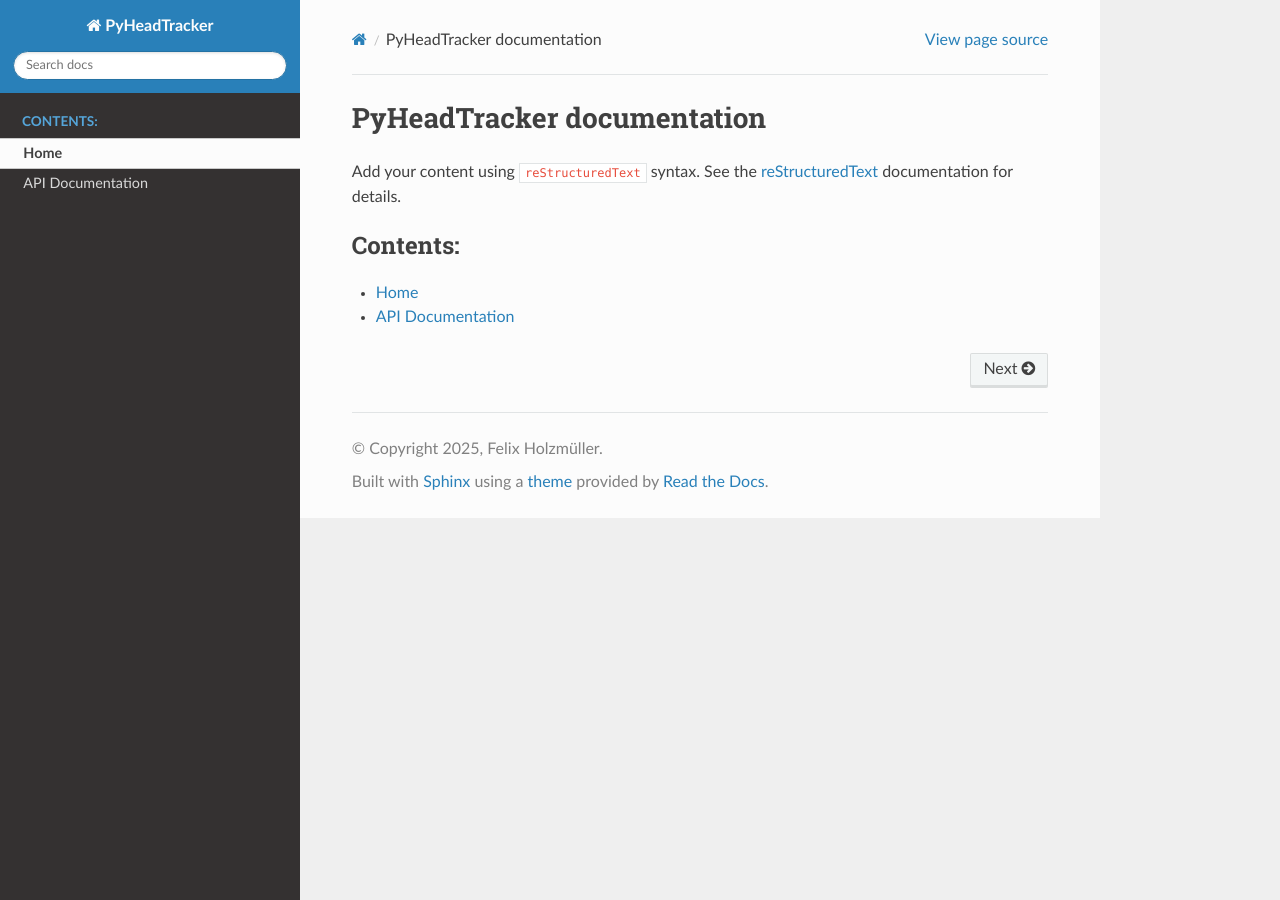
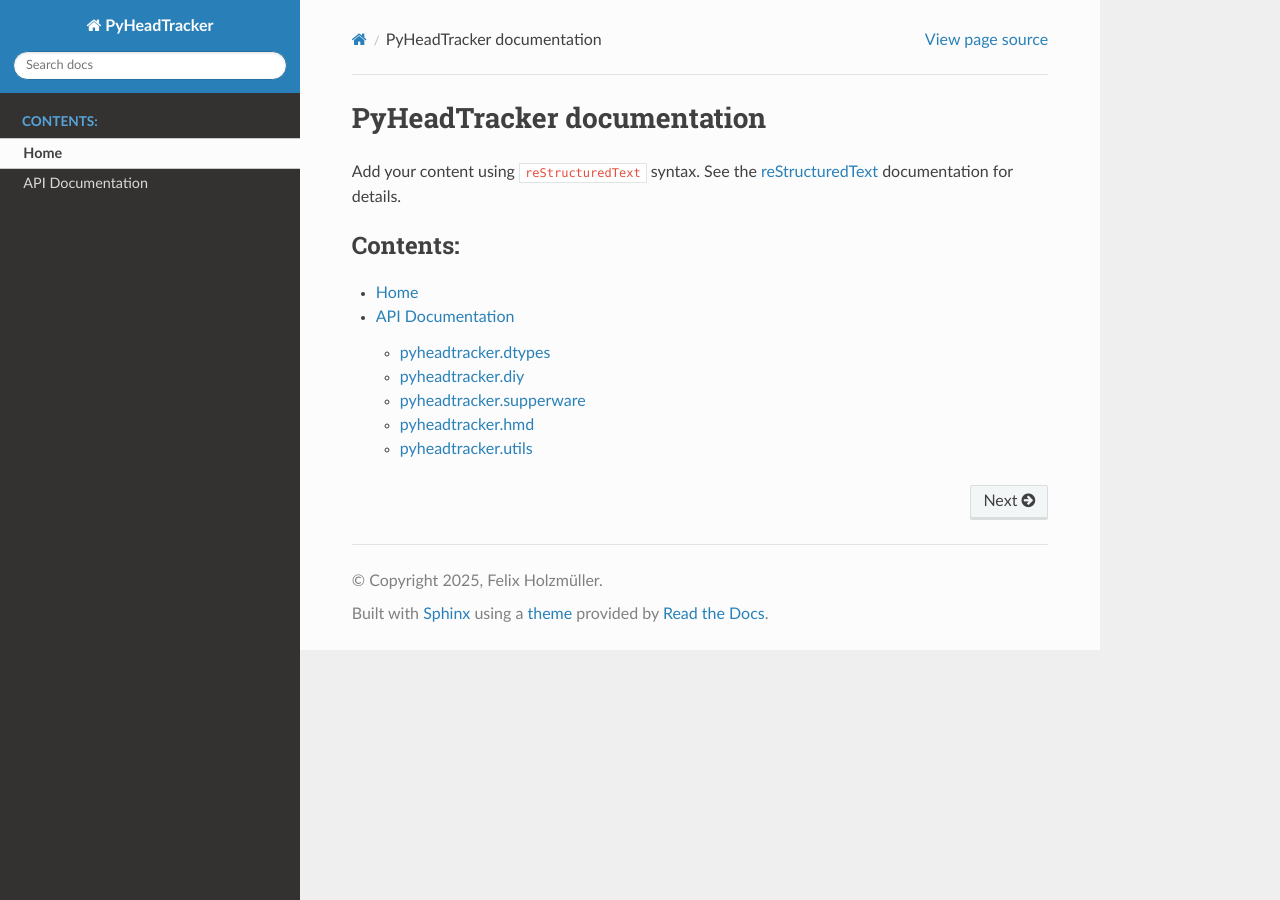
Before and after one commit to fholzm/PyHeadTracker, a Sphinx documentation site: the page built from docs/index.rst, in a window 1280 px wide. Built offline with Sphinx 7.4.7 and the Read the Docs theme 3.1.0, drawn with Linux system fonts in a browser that asks for light colours.

```diff
--- a/docs/api.rst
+++ b/docs/api.rst
@@ -1,4 +1,42 @@
 API Documentation
 =================
 
-.. automodule:: pyheadtracker
+pyheadtracker.dtypes
+-------------------
+
+.. automodule:: pyheadtracker.dtypes
+    :members:
+    :undoc-members:
+    :show-inheritance:
+
+pyheadtracker.diy
+-----------------
+
+.. automodule:: pyheadtracker.diy
+    :members:
+    :undoc-members:
+    :show-inheritance:
+
+pyheadtracker.supperware
+------------------------
+
+.. automodule:: pyheadtracker.supperware
+    :members:
+    :undoc-members:
+    :show-inheritance:
+
+pyheadtracker.hmd
+-----------------
+
+.. automodule:: pyheadtracker.hmd
+    :members:
+    :undoc-members:
+    :show-inheritance:
+
+pyheadtracker.utils
+-------------------
+
+.. automodule:: pyheadtracker.utils
+    :members:
+    :undoc-members:
+    :show-inheritance:
--- a/docs/conf.py
+++ b/docs/conf.py
@@ -5,6 +5,10 @@
 
 # -- Project information -----------------------------------------------------
 # https://www.sphinx-doc.org/en/master/usage/configuration.html#project-information
+import os
+import sys
+
+sys.path.insert(0, os.path.abspath("../src"))
 
 project = "PyHeadTracker"
 copyright = "2025, Felix Holzmüller"
--- a/docs/index.rst
+++ b/docs/index.rst
@@ -12,6 +12,7 @@ documentation for details.
 
 .. toctree::
    :caption: Contents:
+   :maxdepth: 3
 
    Home <self>
    api
```
